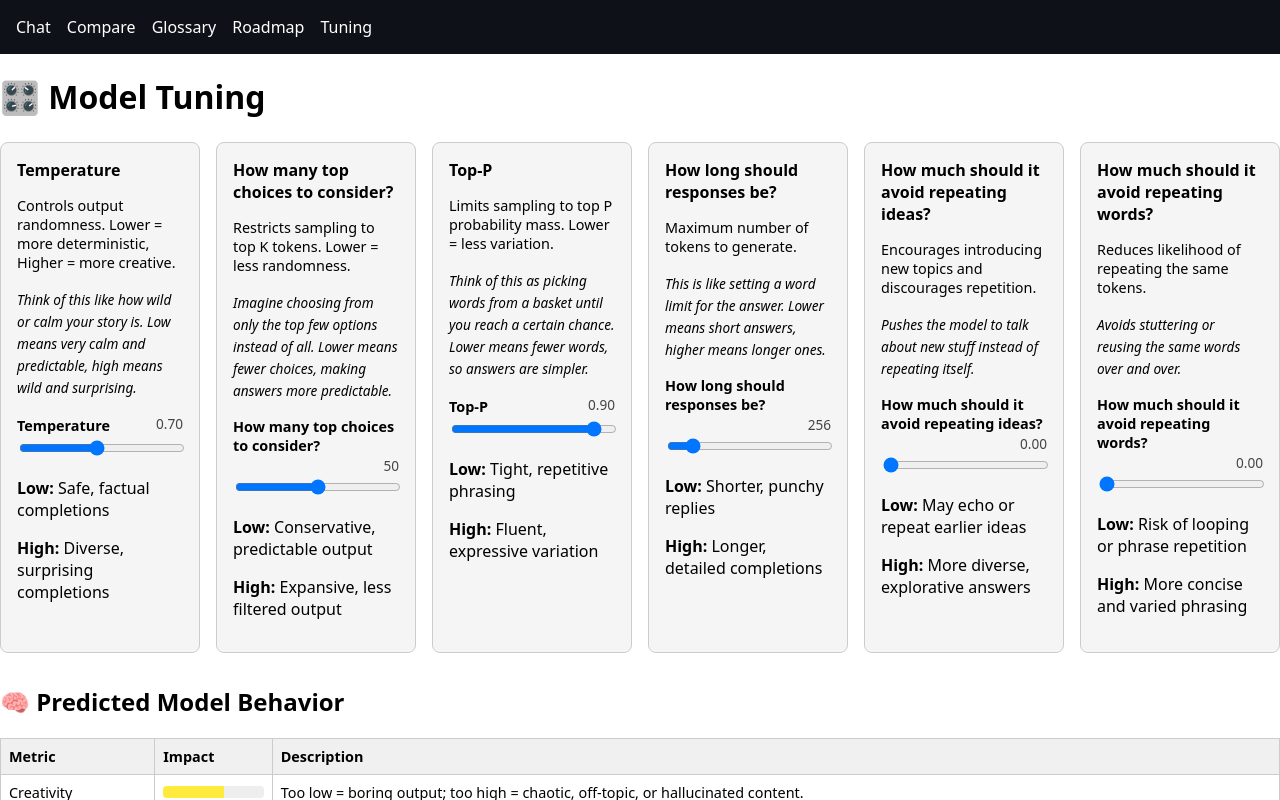
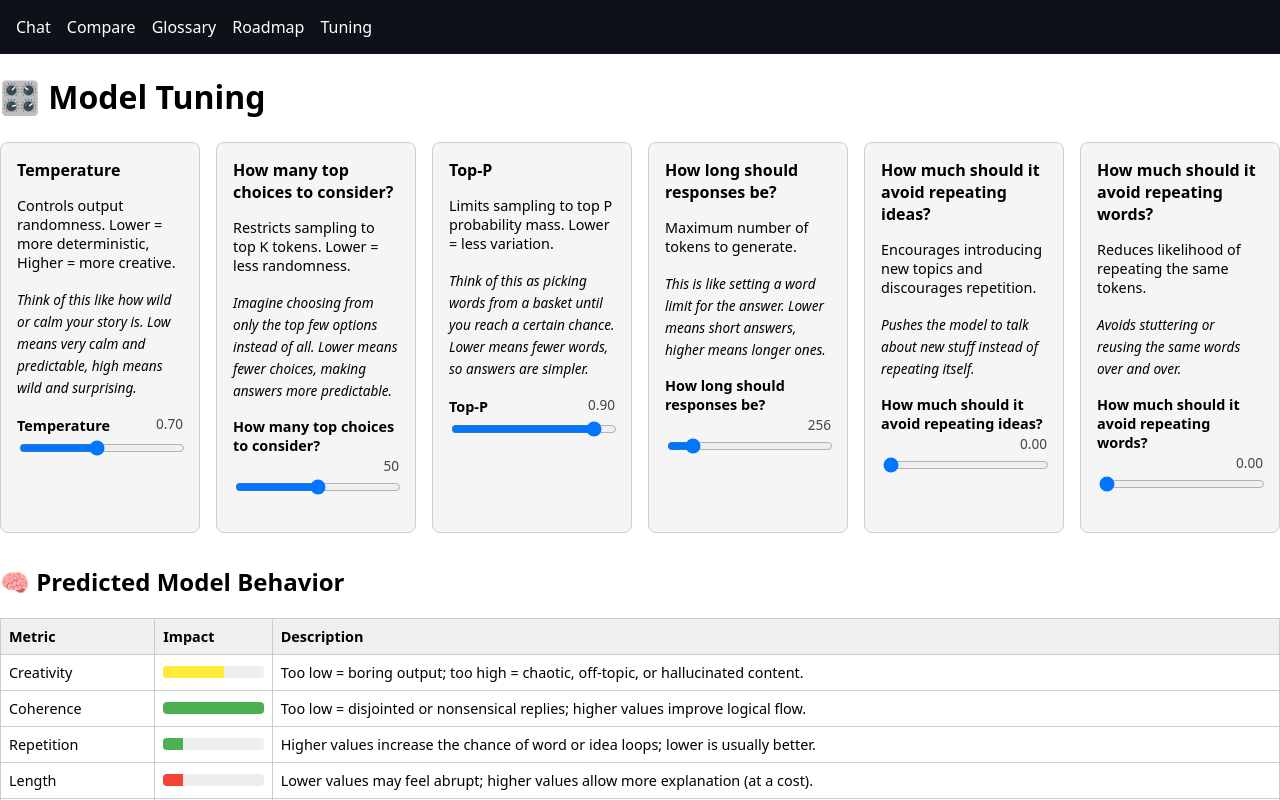
Before and after one commit to ScottFitzgerald83/grail, a SvelteKit app in the folder frontend/: page /tuning in a window 1280 px wide. Shown: the top 800 px of the page. Built offline with nearby package versions, Linux system fonts and the light colour scheme.

Commit message:
lowEffect and highEffect descriptions have been removed from the tuning dashboard tiles

```diff
--- a/frontend/src/routes/tuning/+page.svelte
+++ b/frontend/src/routes/tuning/+page.svelte
@@ -35,8 +35,6 @@
                             on:input={(e) => updateConfig(param.key, +e.target.value)}/>
                 {/if}
             </div>
-            <p><strong>Low:</strong> {param.lowEffect}</p>
-            <p><strong>High:</strong> {param.highEffect}</p>
         </div>
     {/each}
 </div>
@@ -108,8 +106,6 @@
             label: 'Temperature',
             definition: 'Controls output randomness. Lower = more deterministic, Higher = more creative.',
             eli5: 'Think of this like how wild or calm your story is. Low means very calm and predictable, high means wild and surprising.',
-            lowEffect: 'Safe, factual completions',
-            highEffect: 'Diverse, surprising completions',
             type: 'slider',
             min: 0,
             max: 1.5,
@@ -120,8 +116,6 @@
             label: 'How many top choices to consider?',
             definition: 'Restricts sampling to top K tokens. Lower = less randomness.',
             eli5: 'Imagine choosing from only the top few options instead of all. Lower means fewer choices, making answers more predictable.',
-            lowEffect: 'Conservative, predictable output',
-            highEffect: 'Expansive, less filtered output',
             type: 'number',
             min: 0,
             max: 100,
@@ -132,8 +126,6 @@
             label: 'Top-P',
             definition: 'Limits sampling to top P probability mass. Lower = less variation.',
             eli5: 'Think of this as picking words from a basket until you reach a certain chance. Lower means fewer words, so answers are simpler.',
-            lowEffect: 'Tight, repetitive phrasing',
-            highEffect: 'Fluent, expressive variation',
             type: 'slider',
             min: 0,
             max: 1,
@@ -144,8 +136,6 @@
             label: 'How long should responses be?',
             definition: 'Maximum number of tokens to generate.',
             eli5: 'This is like setting a word limit for the answer. Lower means short answers, higher means longer ones.',
-            lowEffect: 'Shorter, punchy replies',
-            highEffect: 'Longer, detailed completions',
             type: 'number',
             min: 16,
             max: 2048,
@@ -156,8 +146,6 @@
           label: 'How much should it avoid repeating ideas?',
           definition: 'Encourages introducing new topics and discourages repetition.',
           eli5: 'Pushes the model to talk about new stuff instead of repeating itself.',
-          lowEffect: 'May echo or repeat earlier ideas',
-          highEffect: 'More diverse, explorative answers',
           type: 'slider',
           min: 0,
           max: 2,
@@ -168,8 +156,6 @@
           label: 'How much should it avoid repeating words?',
           definition: 'Reduces likelihood of repeating the same tokens.',
           eli5: 'Avoids stuttering or reusing the same words over and over.',
-          lowEffect: 'Risk of looping or phrase repetition',
-          highEffect: 'More concise and varied phrasing',
           type: 'slider',
           min: 0,
           max: 2,
```
